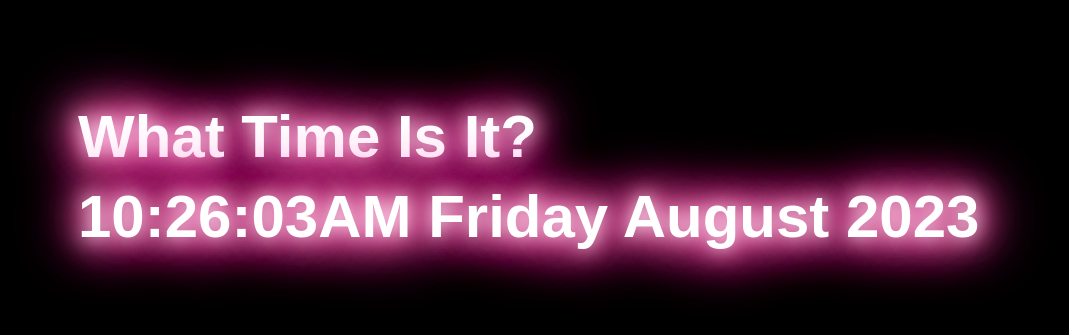
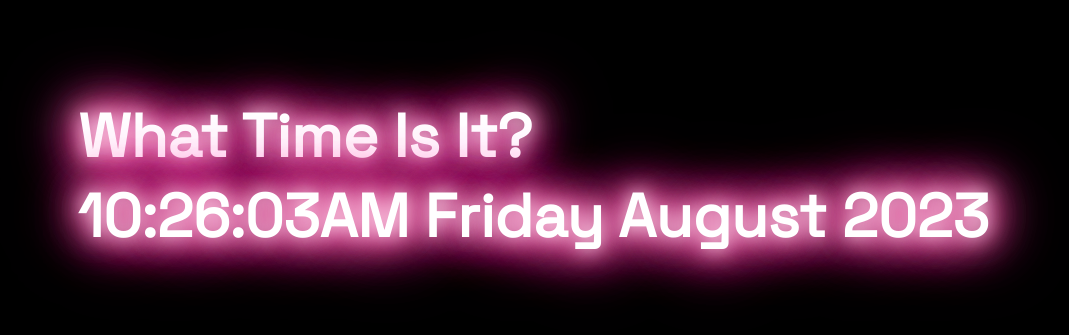
Before and after one commit to MarikaDiGirolamo/Digital-Clock, a plain HTML site: page index.html in a window 1280 px wide. Shown: the part 219-554 px from the top of the page, without its empty margins (4-1073 px from the left). Drawn offline with nearby package versions, Linux system fonts and the light colour scheme.

Commit message:
Changed font

```diff
--- a/css/style.css
+++ b/css/style.css
@@ -2,7 +2,7 @@
   padding: 0;
   margin: 0;
   box-sizing: border-box;
-  font-family: Arial, Helvetica, sans-serif;
+  font-family: "Space Grotesk", sans-serif;
 }
 body {
   display: flex;
@@ -13,7 +13,7 @@ body {
   padding: 0;
   margin: 0;
   box-sizing: border-box;
-  font-family: "IBM Plex Sans", sans-serif;
+  font-family: "Space Grotesk", sans-serif;
 }
 .glow {
   font-size: 60px;
--- a/index.html
+++ b/index.html
@@ -8,6 +8,12 @@
       rel="stylesheet"
       integrity="sha384-4bw+/aepP/YC94hEpVNVgiZdgIC5+VKNBQNGCHeKRQN+PtmoHDEXuppvnDJzQIu9"
       crossorigin="anonymous"
+    />
+    <link rel="preconnect" href="https://fonts.googleapis.com" />
+    <link rel="preconnect" href="https://fonts.gstatic.com" crossorigin />
+    <link
+      href="https://fonts.googleapis.com/css2?family=Space+Grotesk&display=swap"
+      rel="stylesheet"
     />
     <meta name="viewport" content="width=device-width, initial-scale=1.0" />
     <link rel="stylesheet" href="/css/style.css" />
```
